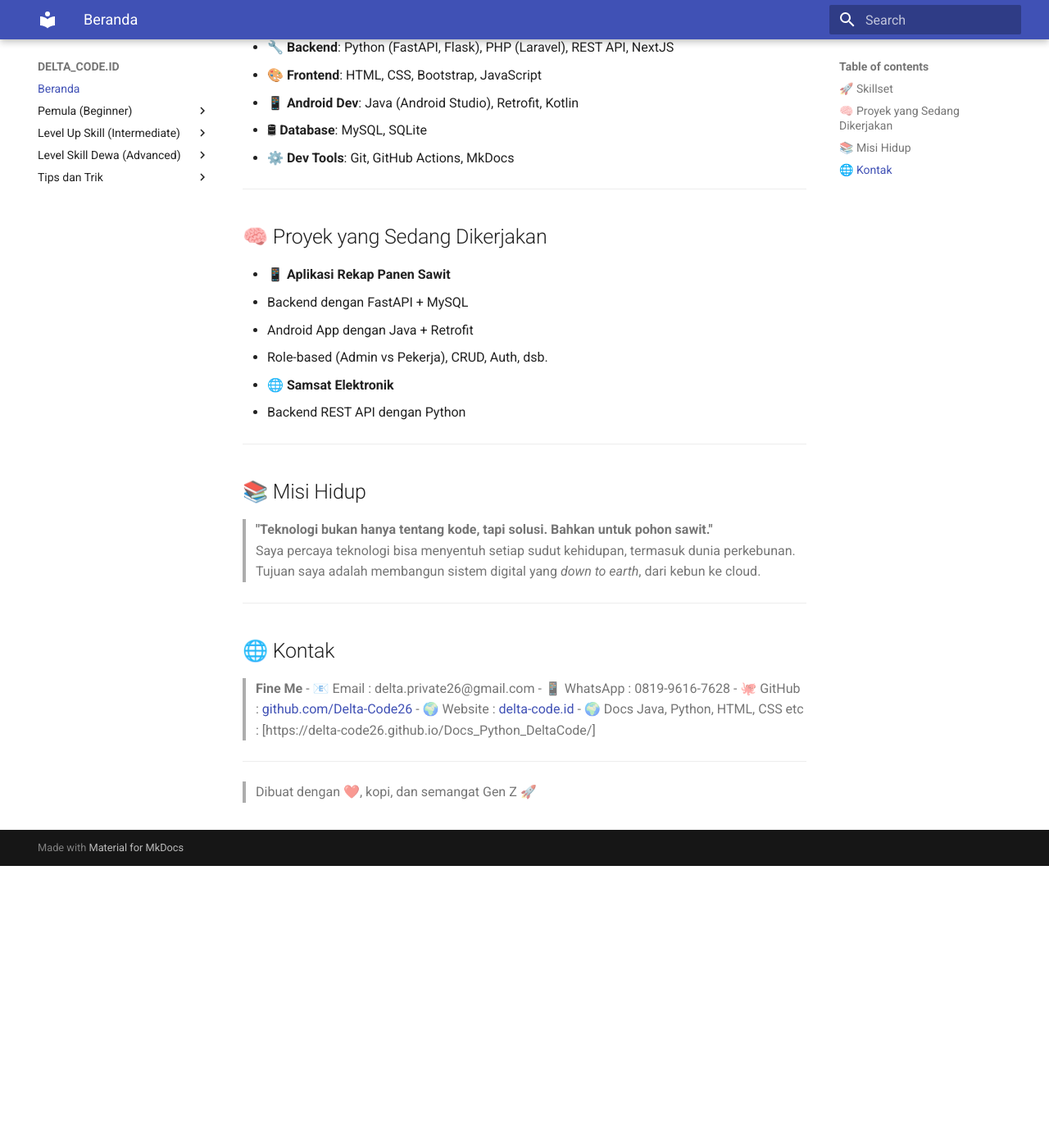
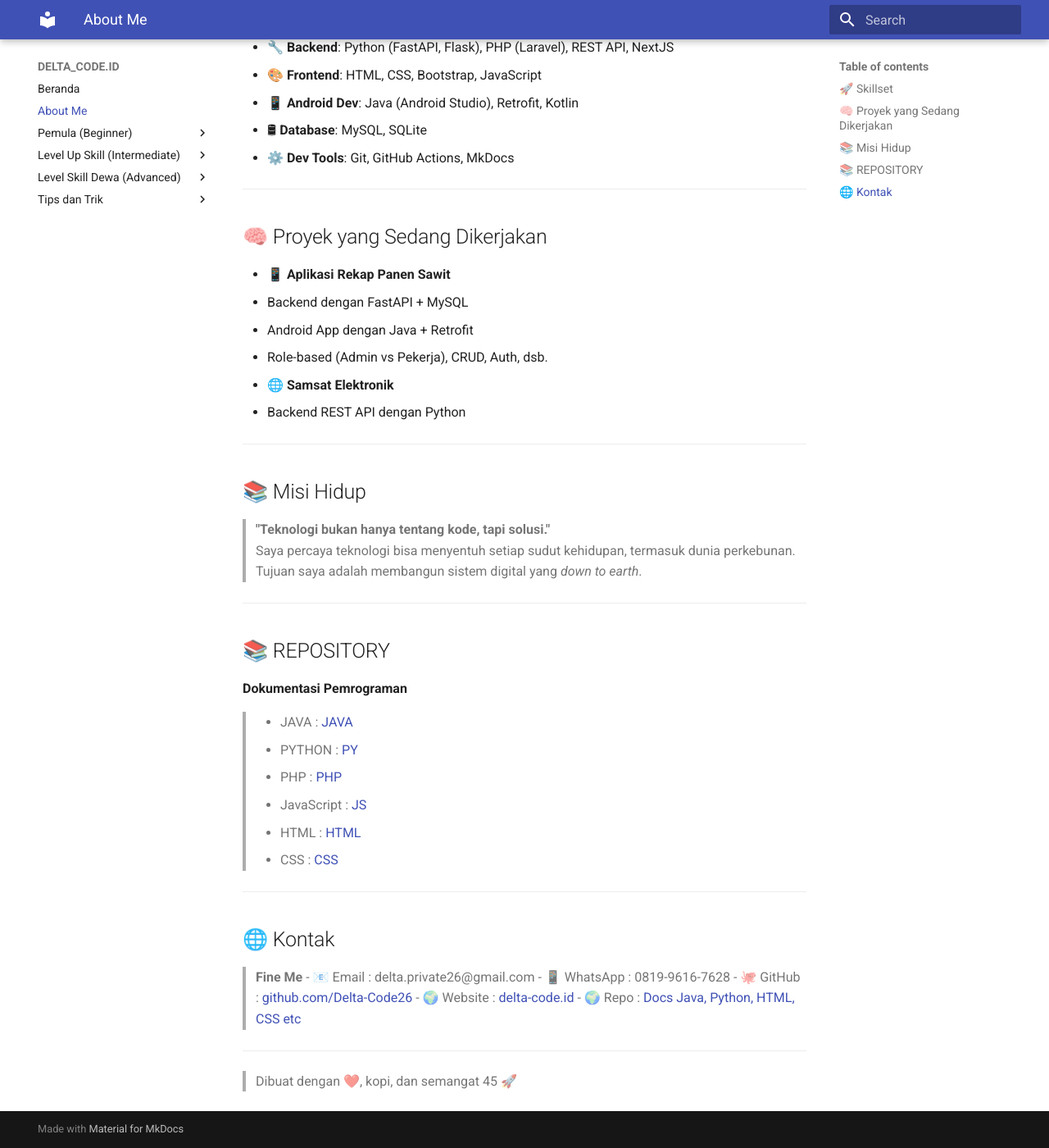
Before and after one commit to Delta-Code26/Belajar_Python, an MkDocs documentation site: the page built from docs/Profile.md, in a window 1280 px wide and 1400 px high, scrolled down 344 px. Shown: the whole window at 82% size. Built offline with MkDocs 1.6.1 and Material for MkDocs 9.7.7, drawn with Linux system fonts in a browser that asks for light colours.

Commit message:
revisi 1

```diff
--- a/docs/Profile.md
+++ b/docs/Profile.md
@@ -30,9 +30,19 @@ Halo! Saya **Marno**, seorang mahasiswa **Teknik Informatika** yang sedang berpe
 
 ## 📚 Misi Hidup
 
-> **"Teknologi bukan hanya tentang kode, tapi solusi. Bahkan untuk pohon sawit."**
-Saya percaya teknologi bisa menyentuh setiap sudut kehidupan, termasuk dunia perkebunan. Tujuan saya adalah membangun sistem digital yang *down to earth*, dari kebun ke cloud.
+> **"Teknologi bukan hanya tentang kode, tapi solusi."**
+Saya percaya teknologi bisa menyentuh setiap sudut kehidupan, termasuk dunia perkebunan. Tujuan saya adalah membangun sistem digital yang *down to earth*.
 
+---
+## 📚 REPOSITORY
+
+**Dokumentasi Pemrograman**
+> - JAVA : [JAVA](Java.github)
+> - PYTHON : [PY](Java.github)
+> - PHP : [PHP](Java.github)
+> - JavaScript : [JS](Java.github)
+> - HTML : [HTML](Java.github)
+> - CSS : [CSS](Java.github)
 ---
 
 ## 🌐 Kontak
@@ -42,8 +52,8 @@ Saya percaya teknologi bisa menyentuh setiap sudut kehidupan, termasuk dunia per
 > - 📱 WhatsApp : 0819-9616-7628
 > - 🐙 GitHub : [github.com/Delta-Code26](https://github.com/Delta-Code26)
 > - 🌍 Website : [delta-code.id](https://delta-code.id)
-> - 🌍 Docs Java, Python, HTML, CSS etc : [https://delta-code26.github.io/Docs_Python_DeltaCode/]
+> - 🌍 Repo : [Docs Java, Python, HTML, CSS etc]( https://delta-code26.github.io/Docs_Python_DeltaCode/ )
 
 ---
 
-> Dibuat dengan ❤️, kopi, dan semangat Gen Z 🚀
+> Dibuat dengan ❤️, kopi, dan semangat 45 🚀
--- a/mkdocs.yml
+++ b/mkdocs.yml
@@ -3,12 +3,13 @@ theme:
   name: material
 
 nav:
-  - Beranda: Profile.md
+  - Beranda: index.md
+  - About Me: Profile.md
   - Pemula (Beginner):
       - Instalasi: Instalasi.md
       - Variabel dan Tipe Data: Variabel dan Tipe Data.md
-      - Kontrol Alur Program: Kontrol Alur Program.md
-      - Fungsi: Fungsi.md
+      - Logika Pemrograman: Logika Pemrograman.md
+      - Function: Function.md
       - Struktur Data: Struktur Data.md
       - File Handling: File Handling.md
       - Error Handling & Debugging: Error Handling & Debugging.md
```
Also changed, not shown: docs/Function.md (renamed from docs/Fungsi.md, +2 -2 lines), docs/Logika Pemrograman.md (renamed from docs/Kontrol Alur Program.md, +3 -3 lines), docs/index.md (+1 -1 lines).
